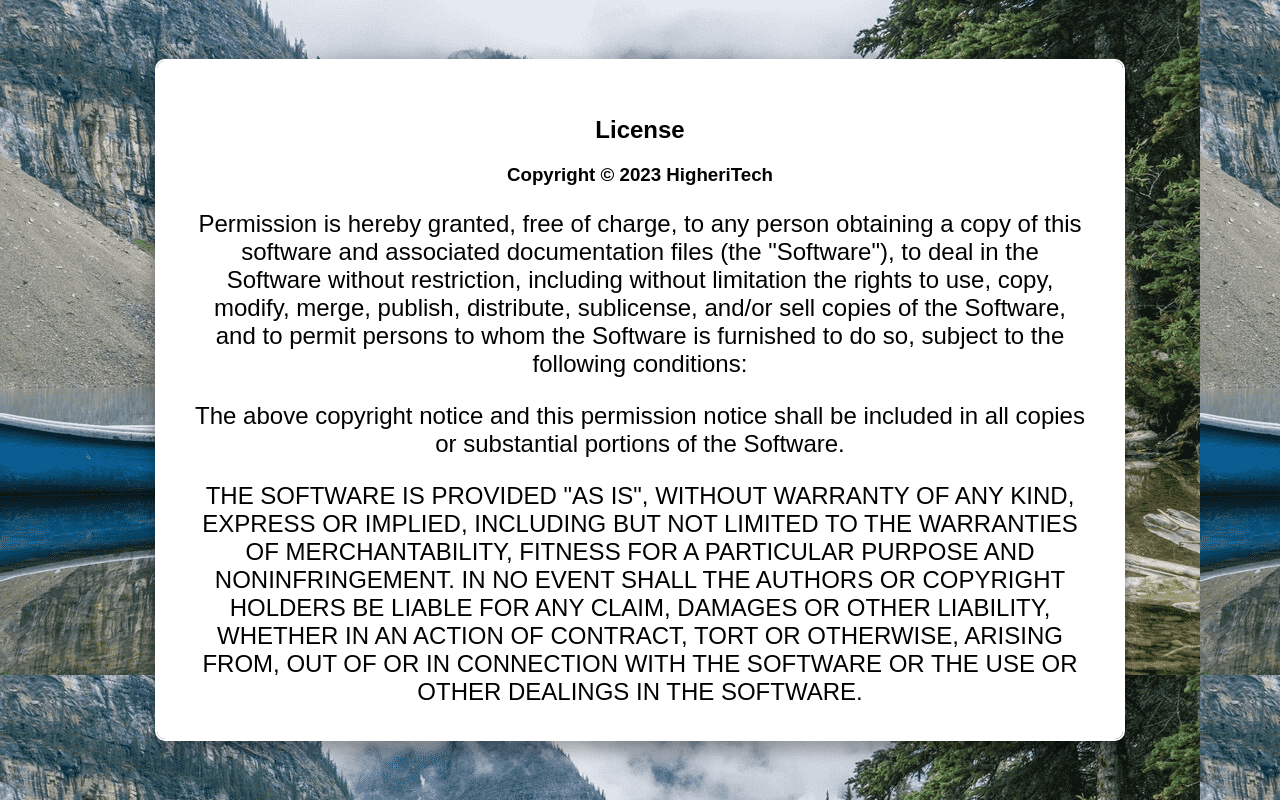
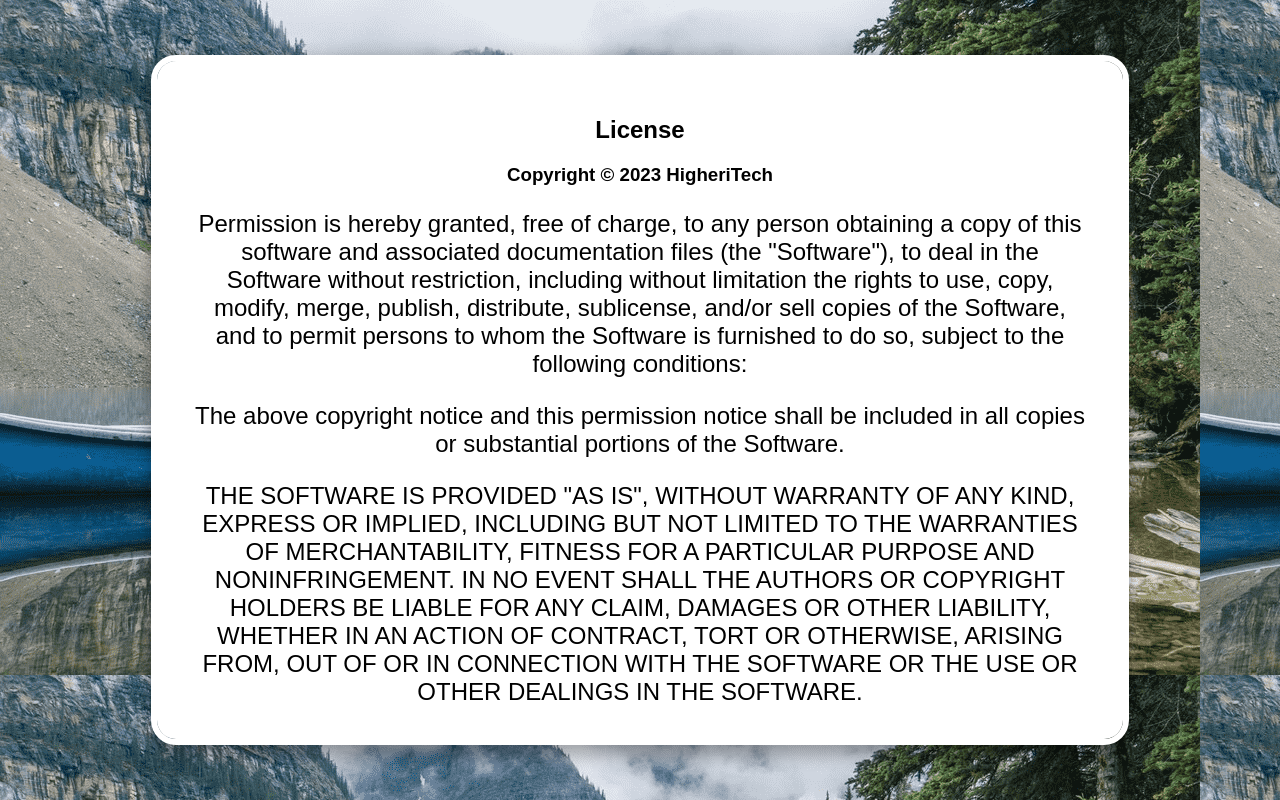
Before and after one commit to HigheriTech/HigheriTech.github.io, a PHP site: page /LICENSE.html in a window 1280 px wide. Run offline with PHP 8.4, Linux system fonts and the light colour scheme; some libraries are stand-ins or nearby versions; some web fonts are replaced.

Commit message:
Update style.css

```diff
--- a/style.css
+++ b/style.css
@@ -100,8 +100,8 @@ a.off {
 
 #main {
   /* 圆角 */
-  border-radius: 10px;
-  border: 2px solid #FFFFFF;
+  border-radius: 25px;
+  border: 6px solid #FFFFFF;
   padding: 35px;
 
   /* 绝对居中 */
```
